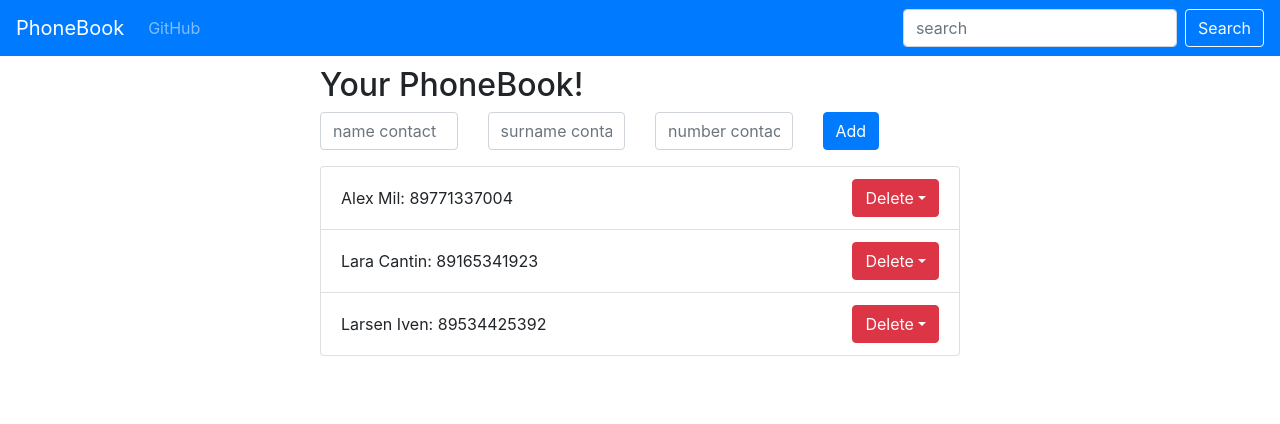
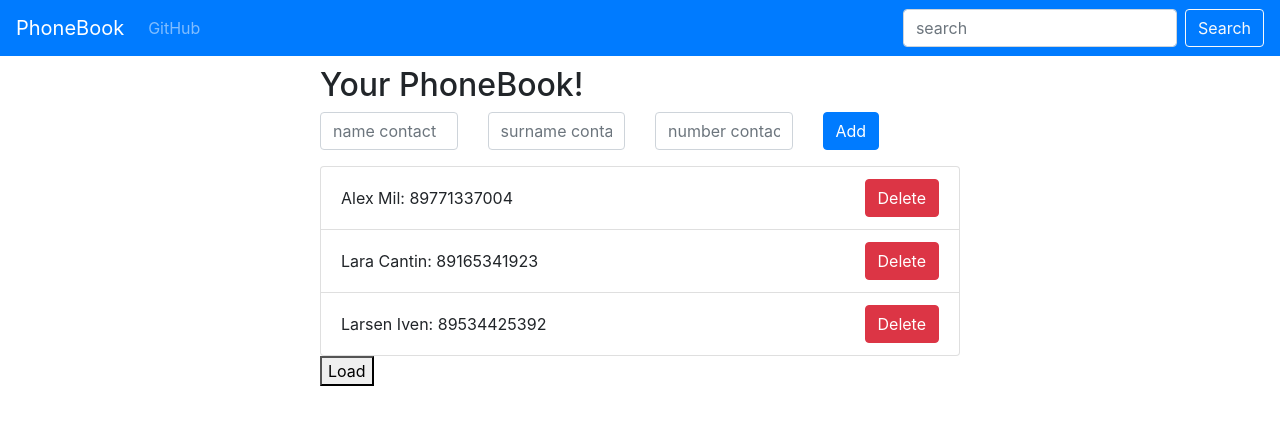
Before and after one commit to AlixMil/phonebook, a React (Create React App) app: page / in a window 1280 px wide. Shown: the top 424 px of the page. Built offline with nearby package versions, Linux system fonts and the light colour scheme.

Commit message:
Fix bugs from delete, render etc...

```diff
--- a/src/App.js
+++ b/src/App.js
@@ -1,16 +1,28 @@
 import React, { useState } from 'react';
-import { Spinner } from 'react-bootstrap';
 import InsertContact from './Components/InsertContact.js';
 import List from './Components/List.js';
-// import Search from './Components/Search.js';
 import NavigationBar from './Components/NavigationBar.js';
 import './App.css';
 
 
 function App() {
-  // const loading = (<Spinner animaton="border" role="status">
-  //   <span className="sr-only">Loading...</span>
-  // </Spinner>)
+  const [list, setList] = useState([
+    {
+      number: 89771337004,
+      name: "Alex",
+      surName: "Mil"
+    },
+    {
+      number: 89165341923,
+      name: "Lara",
+      surName: "Cantin"
+    },
+    {
+      number: 89534425392,
+      name: "Larsen",
+      surName: "Iven"
+    }
+  ]);
 
   const handleConsole = (el) => {
     console.log(el);
@@ -24,26 +36,15 @@ function App() {
     })
   }
 
-  const valideInputs = (name, surName, num) => {
-    // if(name !== '') {
-    //   return name
-    // } else {
-    //   return null
-    // }
-  }
-
   const handleAdd = (name, surName, num) => {
     if (name !== '') {
       if (surName !== '') {
         if (num !== '') {
-          setList(prevList => {
-            const newArr = prevList.slice(0); // this not success logic
-            let plus = newArr.pop().id;
+          setList(prevList => { // this not success logic
               const newObj = {
                 number: num,
                 name: name,
                 surName: surName,
-              id: ++plus
               }
               return [...prevList, newObj]
           })
@@ -52,34 +53,53 @@ function App() {
     }
   }
 
-  const [list, setList] = useState([
+  const handleLoad = () => {
+    setList(prevList => {
+      const newList = [
         {
-      number: 89771337004,
-      name: "Alex",
-      surName: "Mil",
-      id: 0
+          number: 89771442244,
+          name: "Jonathan",
+          surName: "Clue"
         },
         {
-      number: 89165341923,
-      name: "Lara",
-      surName: "Cantin",
-      id: 1
+          number: 89742632244,
+          name: "Jonh",
+          surName: "Blue"
         },
         {
-      number: 89534425392,
-      name: "Larsen",
-      surName: "Iven",
-      id: 2
+          number: 89859162244,
+          name: "Kenie",
+          surName: "West"
+        },
+        {
+          number: 82445816512,
+          name: "Sonny",
+          surName: "Moore"
+        },
+        {
+          number: 89159112294,
+          name: "DJ",
+          surName: "Snake"
         }
-  ]);
+      ]
+      return [...prevList, ...newList]
+    })
+  }
+
+  // const handleSearch = (value) => {
+  //   for (let i = 0; i <= list.length; i++) {
+  //     if (list[i].name.indexOf )
+  //   }
+  // }
 
   return (
     <div className="app">
-        <NavigationBar />
+        <NavigationBar /* handleSearch={handleSearch} */ />
         <div className="app-wrapper">
           <h2>Your PhoneBook!</h2>
           <InsertContact handleAdd={handleAdd} handleConsole={handleConsole} />
           <List handleDelete={handleDelete} handleConsole={handleConsole} data={list} />
+          <button onClick={handleLoad}>Load</button>
         </div>
     </div>
   );
--- a/src/Components/InsertContact.js
+++ b/src/Components/InsertContact.js
@@ -11,21 +11,35 @@ export default function InsertContact(props) {
   const inputEl1 = useRef(null);
   const inputEl2 = useRef(null);
   const inputEl3 = useRef(null);
+
+  const handleEnter = (e) => {
+    if (e.keyCode === 13) {
+      props.handleAdd(inputEl1.current.value, inputEl2.current.value, inputEl3.current.value);
+      inputEl1.current.value = '';
+      inputEl2.current.value = '';
+      inputEl3.current.value = '';
+    }
+  }
   return (
     <Form>
         <Form.Group>
           <Row>
             <Col>
-              <Form.Control ref={inputEl1} type="contactName" placeholder="name contact"/>
+              <Form.Control ref={inputEl1} onKeyUp={handleEnter} type="contactName" placeholder="name contact"/>
             </Col>
             <Col>
-              <Form.Control ref={inputEl2} type="contactSurName" placeholder="surname contact"/>
+              <Form.Control ref={inputEl2} onKeyUp={handleEnter} type="contactSurName" placeholder="surname contact"/>
             </Col>
             <Col>
-             <Form.Control ref={inputEl3} type="contactNumber" placeholder="number contact"/>
+             <Form.Control ref={inputEl3} onKeyUp={handleEnter} type="contactNumber" placeholder="number contact"/>
             </Col>
             <Col>
-              <Button onClick={() => props.handleAdd(inputEl1.current.value, inputEl2.current.value, inputEl3.current.value)}>Add</Button>
+              <Button onClick={() => {
+                props.handleAdd(inputEl1.current.value, inputEl2.current.value, inputEl3.current.value);
+                inputEl1.current.value = '';
+                inputEl2.current.value = '';
+                inputEl3.current.value = '';
+                }}>Add</Button>
             </Col>
           </Row>
         </Form.Group>
--- a/src/Components/List.js
+++ b/src/Components/List.js
@@ -1,30 +1,15 @@
 import React from 'react';
-import { ListGroup, Dropdown } from 'react-bootstrap';
+import { ListGroup, Button } from 'react-bootstrap';
 import '../App.css';
 
 export default function List(props) {
 
 	return (<ListGroup>
-		{props.data.map(item => {
+		{props.data.map((item, index) => {
 			return (
-				<ListGroup.Item key={item.id} className="listgroup">
+				<ListGroup.Item key={index} className="listgroup">
 					{`${item.name} ${item.surName}: ${item.number}`}
-					<Dropdown>
-						<Dropdown.Toggle variant='danger'>
-							Delete
-						</Dropdown.Toggle>
-						<Dropdown.Menu>
-							<Dropdown.Header>
-								Remove just replace your contant in wastebin
-							</Dropdown.Header>
-							<Dropdown.Item>
-								Remove
-							</Dropdown.Item>
-							<Dropdown.Item onClick={() => props.handleDelete(item.id)}>
-								Delete
-							</Dropdown.Item>
-						</Dropdown.Menu>
-					</Dropdown>
+					<Button onClick={() => props.handleDelete(index)} variant="danger">Delete</Button>
 				</ListGroup.Item>
 				)
 		})}
--- a/src/Components/NavigationBar.js
+++ b/src/Components/NavigationBar.js
@@ -1,8 +1,9 @@
-import React from 'react';
+import React, { useRef } from 'react';
 import { Navbar, Nav, Form, Button, FormControl } from 'react-bootstrap';
 import '../App.css';
 
 export default function NavigationBar(props) {
+  const searchLine = useRef(null);
   return (
     <Navbar bg="primary" variant="dark">
       <Navbar.Brand href="/">PhoneBook</Navbar.Brand>
@@ -10,8 +11,8 @@ export default function NavigationBar(props) {
         <Nav.Link href="https://github.com/AlixMil/phonebook">GitHub</Nav.Link>
       </Nav>
       <Form inline>
-        <FormControl type="text" placeholder="search" className="mr-sm-2" />
-        <Button variant="outline-light">Search</Button>
+        <FormControl ref={searchLine} type="text" placeholder="search" className="mr-sm-2" />
+        <Button onClick={() => props.handleSearch(searchLine.current.value)} variant="outline-light">Search</Button>
       </Form>
     </Navbar>
   )
```
Lines whose indentation alone changed are shown as unchanged.
